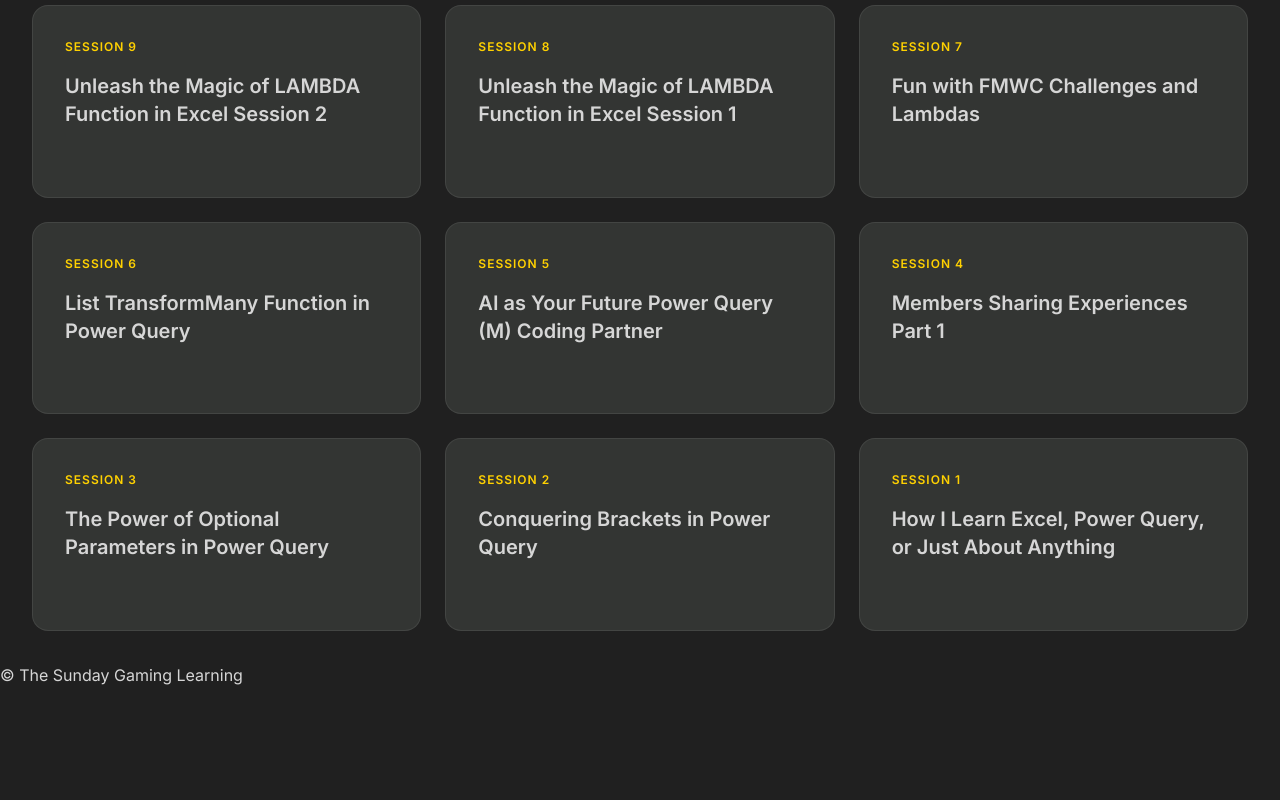
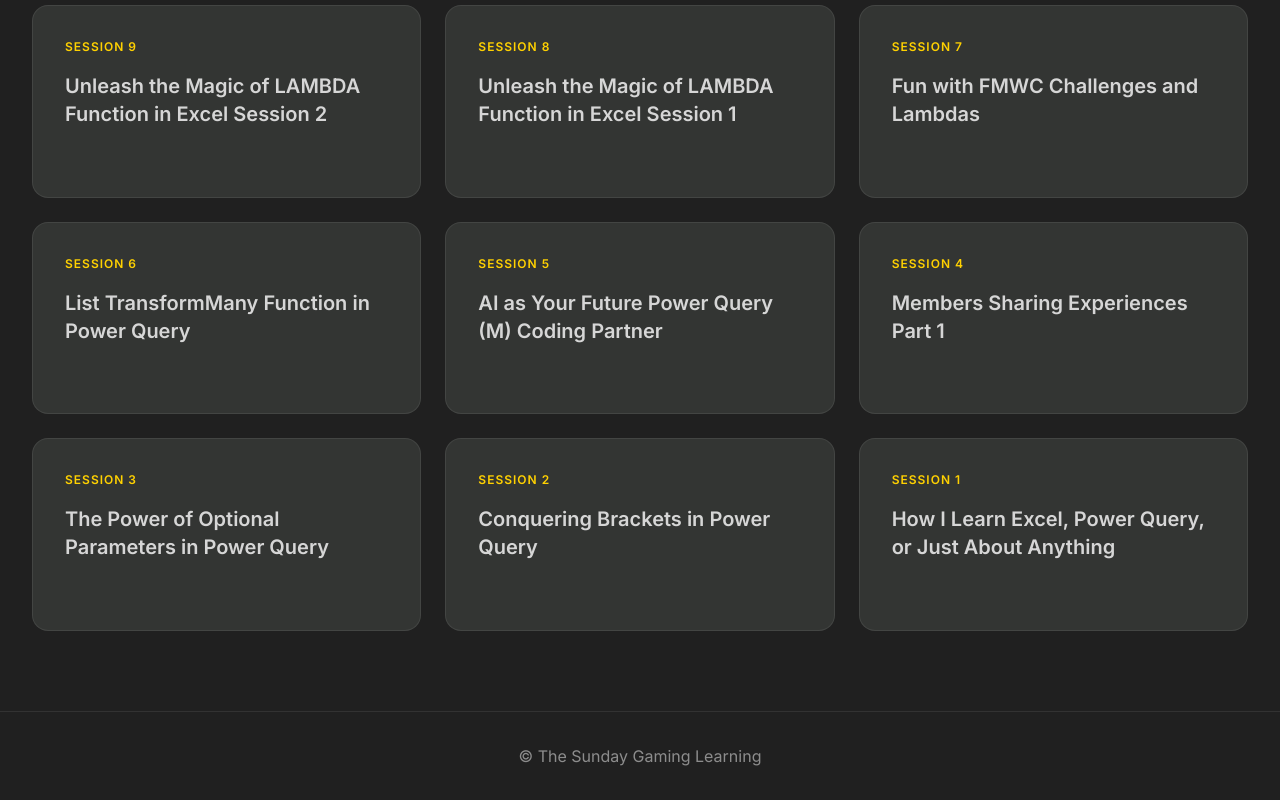
Before and after one commit to Hermione-Granger-1176/TheSundayGamingLearning, a plain HTML site: page index.html in a window 1280 px wide. Shown: the part 3247-4047 px from the top of the page. Before the commit the page ends 3934 px from the top, so only its background shows below. Drawn offline with Linux system fonts and the light colour scheme.

Commit message:
Refactor code structure for improved readability and maintainability

```diff
--- a/css/style.css
+++ b/css/style.css
@@ -86,6 +86,7 @@ body {
     font-weight: 700;
     letter-spacing: -0.5px;
     background: linear-gradient(135deg, var(--color-dust-grey), var(--accent));
+    background-clip: text;
     -webkit-background-clip: text;
     -webkit-text-fill-color: transparent;
 }
@@ -111,6 +112,14 @@ body {
     margin-bottom: 3rem;
     gap: 1rem;
     flex-wrap: wrap;
+}
+
+.footer {
+    margin-top: 3rem;
+    padding: 2rem 0;
+    text-align: center;
+    color: var(--text-secondary);
+    border-top: 1px solid var(--border-color);
 }
 
 .search-wrapper {
--- a/index.html
+++ b/index.html
@@ -10,6 +10,12 @@
     <link rel="preconnect" href="https://fonts.googleapis.com">
     <link rel="preconnect" href="https://fonts.gstatic.com" crossorigin>
     <link href="https://fonts.googleapis.com/css2?family=Inter:wght@300;400;500;600&display=swap" rel="stylesheet">
+    <link rel="apple-touch-icon" sizes="180x180" href="assets/icons/apple-touch-icon.png">
+    <link rel="icon" type="image/png" sizes="32x32" href="assets/icons/favicon-32x32.png">
+    <link rel="icon" type="image/png" sizes="16x16" href="assets/icons/favicon-16x16.png">
+    <link rel="shortcut icon" href="assets/icons/favicon.ico">
+    <link rel="manifest" href="assets/icons/site.webmanifest">
+    <meta name="theme-color" content="#202020">
 </head>
 
 <body>
--- a/js/app.js
+++ b/js/app.js
@@ -6,6 +6,7 @@ document.addEventListener('DOMContentLoaded', () => {
     const themeToggle = document.getElementById('theme-toggle');
     const noResults = document.getElementById('no-results');
     const htmlElement = document.documentElement;
+    const themeColorMeta = document.querySelector('meta[name="theme-color"]');
 
     // Modal Elements
     const modalOverlay = document.getElementById('modal-overlay');
@@ -29,6 +30,10 @@ document.addEventListener('DOMContentLoaded', () => {
         search: 'sessionsSearch',
         sort: 'sessionsSort'
     };
+    const THEME_COLORS = {
+        dark: '#202020',
+        light: '#f0f0f0'
+    };
     const sessionStore = {
         get(key) {
             try {
@@ -48,14 +53,24 @@ document.addEventListener('DOMContentLoaded', () => {
 
     // Theme Management
     const savedTheme = localStorage.getItem('theme') || 'dark';
-    htmlElement.setAttribute('data-theme', savedTheme);
+    applyTheme(savedTheme, false);
 
     themeToggle.addEventListener('click', () => {
         const currentTheme = htmlElement.getAttribute('data-theme');
         const newTheme = currentTheme === 'dark' ? 'light' : 'dark';
-        htmlElement.setAttribute('data-theme', newTheme);
-        localStorage.setItem('theme', newTheme);
+        applyTheme(newTheme);
     });
+
+    function applyTheme(theme, persist = true) {
+        htmlElement.setAttribute('data-theme', theme);
+        if (persist) {
+            localStorage.setItem('theme', theme);
+        }
+        if (themeColorMeta) {
+            const fallback = THEME_COLORS.dark;
+            themeColorMeta.setAttribute('content', THEME_COLORS[theme] || fallback);
+        }
+    }
 
     // Initialize UI
     const savedSearch = sessionStore.get(STORAGE_KEYS.search) || '';
```
Also changed, not shown: assets/icons/android-chrome-192x192.png (added), assets/icons/android-chrome-512x512.png (added), assets/icons/apple-touch-icon.png (added), assets/icons/favicon-16x16.png (added), assets/icons/favicon-32x32.png (added), assets/icons/favicon.ico (added), assets/icons/site.webmanifest (added), 2 other files.
